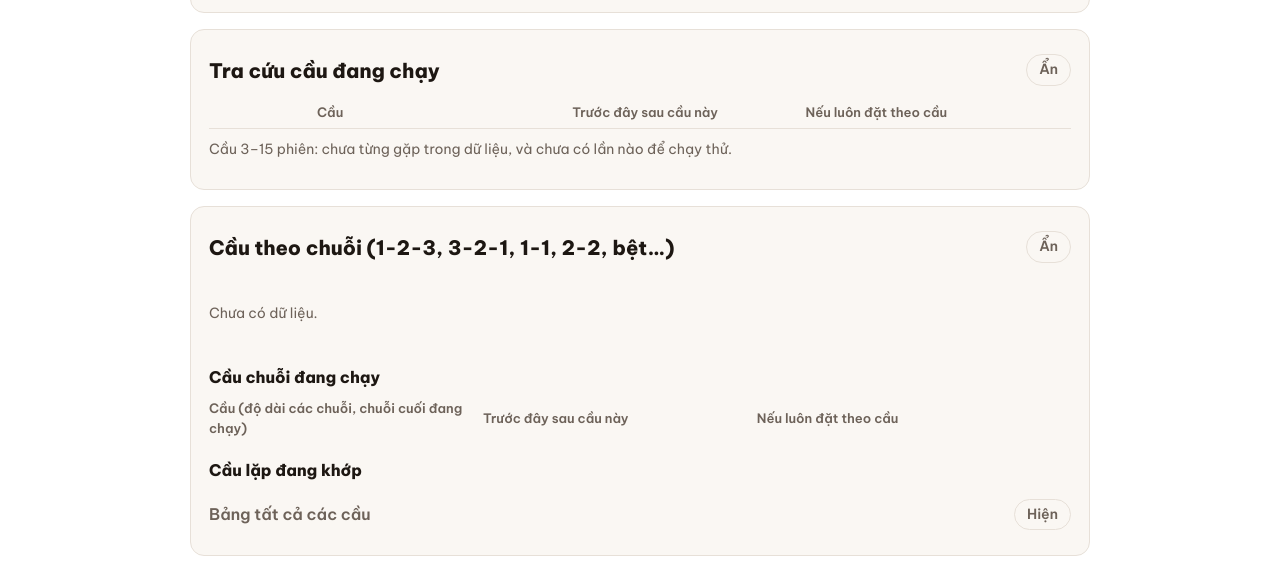
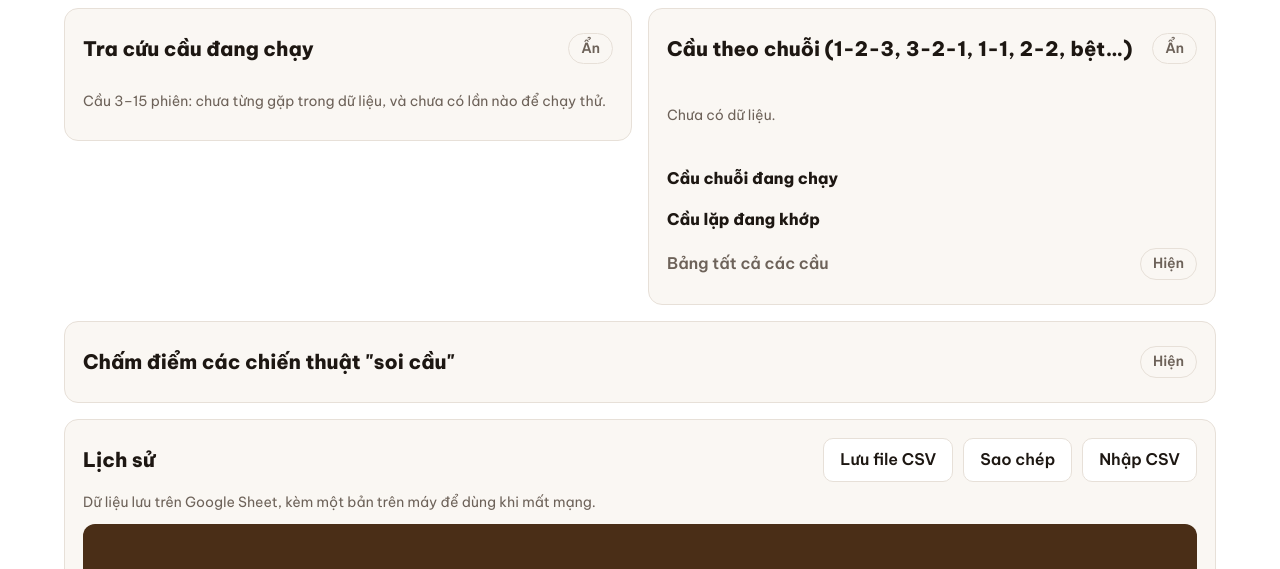
Before and after one commit to maixuanlam123-star/Win, a plain HTML site: page index.html in a window 1280 px wide. Shown: the part 678-1247 px from the top of the page. Drawn offline with Linux system fonts and the light colour scheme.

Commit message:
Add files via upload
new

```diff
--- a/index.html
+++ b/index.html
@@ -21,7 +21,7 @@
 :root[data-theme=light]{color-scheme:light}:root[data-theme=dark]{color-scheme:dark}
 *{box-sizing:border-box;min-width:0}[hidden]{display:none!important}
 body{margin:0;background:var(--bg);color:var(--ink);font:16px/1.55 "Be Vietnam Pro",system-ui,sans-serif;overflow-x:clip}
-.band{padding:clamp(20px,4vw,40px) max(5vw,16px)}.wrap{max-width:900px;margin:0 auto}
+.band{padding:clamp(20px,4vw,40px) max(5vw,16px)}.wrap{max-width:1240px;margin:0 auto}
 header.band{background:var(--wal);color:#f6ead8;padding-top:max(clamp(20px,4vw,40px),env(safe-area-inset-top));padding-left:max(5vw,16px,env(safe-area-inset-left));padding-right:max(5vw,16px,env(safe-area-inset-right))}
 h1{font-size:clamp(28px,6vw,40px);line-height:1.05;margin:0 0 6px;color:var(--gold);font-weight:800;text-wrap:balance}
 h2{font-size:20px;margin:0 0 10px}
@@ -108,6 +108,10 @@ th{font-size:13px;color:var(--mute);font-weight:600}
 .h3{font-size:16px;margin:16px 0 4px}.rc.hd{font-size:13px;color:var(--mute);font-weight:600;padding:4px 0;border-top:0}@media(max-width:640px){.rc.hd{display:none}}
 .allcyc{margin-top:10px}.allcyc>summary{cursor:pointer;font-weight:600;color:var(--mute);min-height:36px;display:flex;align-items:center}
 @media(max-width:640px){.rc{grid-template-columns:minmax(0,1fr)}}
+.duo{display:grid;grid-template-columns:minmax(0,1fr) minmax(0,1fr);gap:16px;align-items:start;margin-bottom:16px}
+.duo>.card{margin-bottom:0;container-type:inline-size}
+@media(max-width:1000px){.duo{grid-template-columns:minmax(0,1fr)}}
+@container (max-width:640px){.pr.ph,.rc.hd{display:none}.rc{grid-template-columns:minmax(0,.8fr) minmax(0,1.4fr);row-gap:6px}.rc>div:first-child{grid-row:span 2}.rc>div:nth-child(n+2){grid-column:2}.rc .nm{font-size:17px}.pr{grid-template-columns:minmax(0,1fr) minmax(0,1fr);row-gap:6px}.pr .k{grid-column:1/-1}.pr .pt{grid-column:1/-1}.pr .lab{display:block}}
 .prnone{color:var(--mute);font-size:14px;padding:10px 0}
 @media(max-width:640px){.pr{grid-template-columns:minmax(0,1fr) minmax(0,1fr);row-gap:6px}.pr .k{grid-column:1/-1}.pr .pt{grid-column:1/-1}.pr .lab{display:block}}
 #tline g[data-p]{cursor:pointer}
@@ -182,6 +186,7 @@ kbd{font:inherit;font-size:14px;border:1px solid var(--line);border-bottom-width
 <p class="hint">Vạch dọc là mức 16,7% nếu xúc xắc ngẫu nhiên đều. χ² lớn hơn 11,07 (5 bậc tự do) mới là dấu hiệu lệch, và chỉ đáng tin khi có từ vài nghìn phiên trở lên.</p>
 </details></section>
 
+<div class="duo">
 <section class="card fold"><details data-k="pat" open><summary><h2>Tra cứu cầu đang chạy</h2></summary>
 <div class="pr ph"><div></div><div>Cầu</div><div>Trước đây sau cầu này</div><div>Nếu luôn đặt theo cầu</div></div>
 <div id="pat" class="patl"></div>
@@ -196,6 +201,7 @@ kbd{font:inherit;font-size:14px;border:1px solid var(--line);border-bottom-width
 <div id="runnow"></div>
 <details class="allcyc"><summary>Bảng tất cả các cầu</summary><div class="scroll"><table><thead><tr><th>Cầu</th><th class="num">Số lần khớp</th><th class="num">Theo cầu đúng</th><th>Đánh giá</th></tr></thead><tbody id="runall"></tbody></table></div></details>
 </details></section>
+</div>
 
 <section class="card fold"><details data-k="bt"><summary><h2>Chấm điểm các chiến thuật "soi cầu"</h2></summary>
 <p class="hint" style="margin-top:0">Mỗi chiến thuật được chạy lại trên chính dữ liệu đã lưu, chỉ dùng các phiên liền nhau trước đó, rồi so tỉ lệ đoán đúng với mức may rủi.</p>
--- a/sw.js
+++ b/sw.js
@@ -1,5 +1,5 @@
 /* Sổ dữ liệu xúc xắc – service worker: chạy offline, tự nhận bản mới */
-const VER = 'xucxac-26-11-2026-b';
+const VER = 'xucxac-26-11-2026-c';
 const SHELL = ['./', './index.html', './manifest.webmanifest', './icon-192.png', './icon-512.png', './icon-maskable-512.png', './apple-touch-icon.png', './favicon.png'];
 self.addEventListener('install', e => {
   e.waitUntil(caches.open(VER).then(c => c.addAll(SHELL)).then(() => self.skipWaiting()));
```
